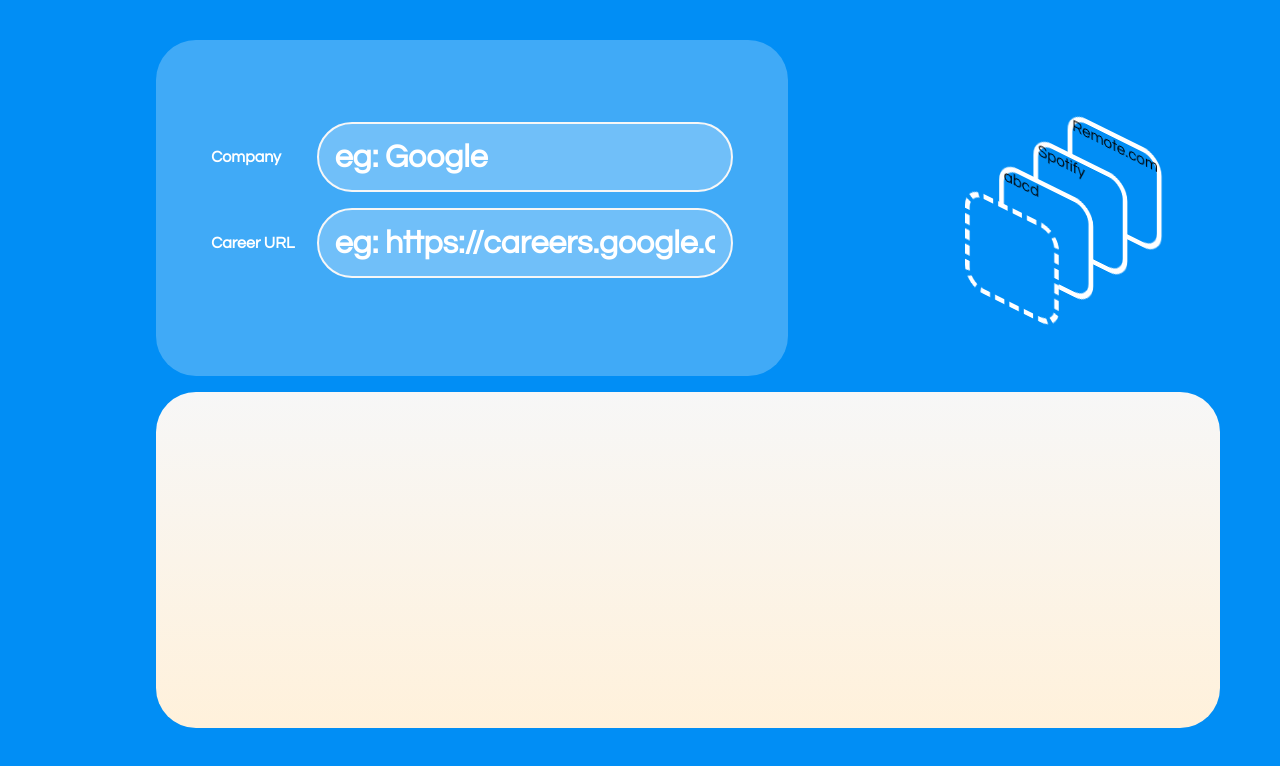
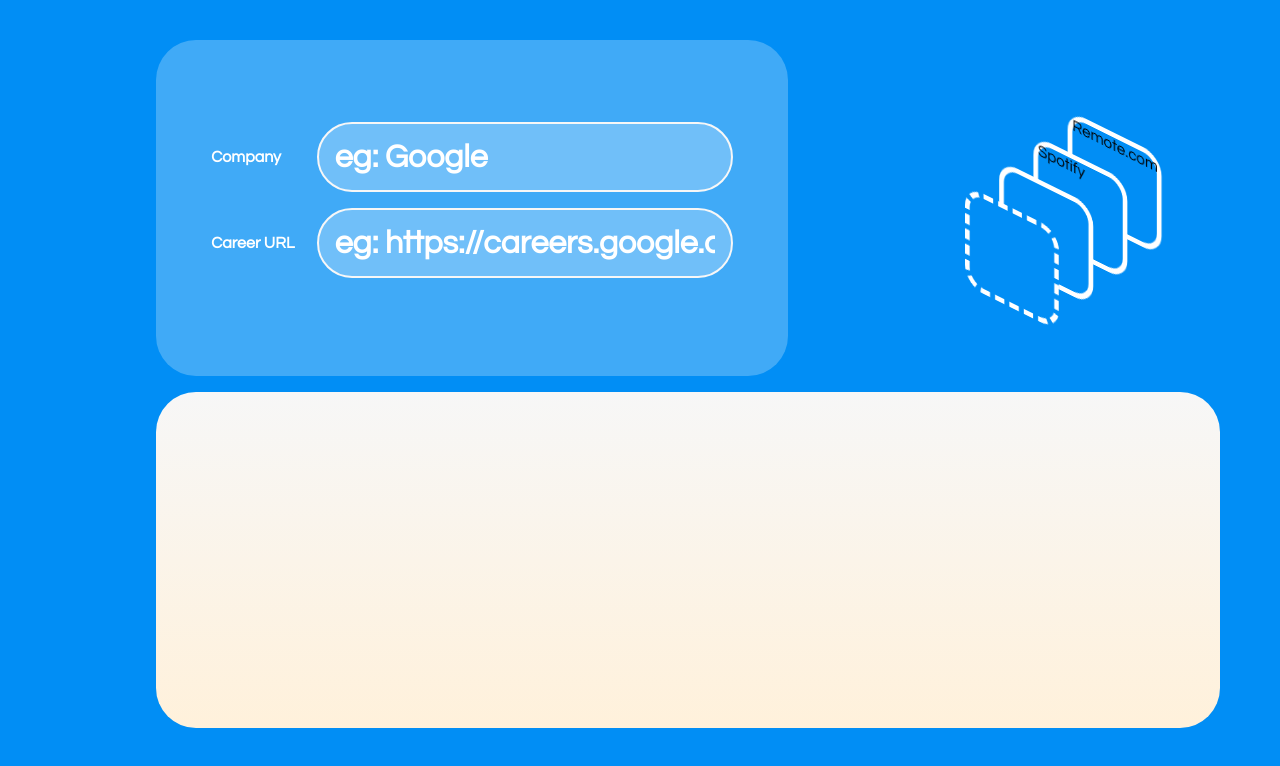
Before and after one commit to niwsa/career-recce, a Next.js app: page / in a window 1280 px wide. Shown: the top 766 px of the page. Built offline with nearby package versions, Linux system fonts and the light colour scheme.

Commit message:
Transition to API route for generating screenshot

```diff
--- a/pages/[[...slug]].js
+++ /dev/null
@@ -1,136 +0,0 @@
-import Head from "next/head";
-import Link from "next/link";
-import Image from "next/image";
-import { useRouter } from "next/router";
-import styles from "../styles/Home.v2.module.css";
-import { screenshotPage } from "lib/screenshot";
-
-const trackedJobs = [
-  {
-    interests: "Frontend",
-    jobPage: "https%3A%2F%2Fboards.greenhouse.io%2Fremotecom",
-  },
-  {
-    interests: "Subscription",
-    jobPage: "https%3A%2F%2Fwww.spotifyjobs.com%2Flocations%2Fmumbai",
-  },
-];
-export default function Home({ imageUrl }) {
-  const router = useRouter();
-
-  return (
-    <div className={`${styles.container}`}>
-      <Head>
-        <title>👀</title>
-        <link rel="icon" href="/favicon.ico" />
-      </Head>
-      <main className={styles.main}>
-        <div className={styles.inpForm}>
-          <form className={`h100 flx flx-col flx-cntr ${styles.form}`}>
-            <div className="flx flx-cntr">
-              <label htmlFor="cName">Company</label>
-              <input
-                id="cName"
-                type="text"
-                placeholder="eg: Google"
-                aria-label="Company Name"
-                className="input"
-                required
-              ></input>
-            </div>
-            <div className="flx flx-cntr">
-              <label htmlFor="cUrl">Career URL</label>
-              <input
-                id="cUrl"
-                type="url"
-                placeholder="eg: https://careers.google.com/jobs/results/"
-                aria-label="Career URL"
-                className="input"
-                required
-              ></input>
-            </div>
-          </form>
-        </div>
-        <div className={styles.scene}>
-          <div className={styles.card}>
-            <Link
-              href={`/${trackedJobs[0].interests}/${trackedJobs[0].jobPage}`}
-            >
-              <a>Remote.com</a>
-            </Link>
-          </div>
-          <div className={styles.card}>
-            <Link
-              href={`/${trackedJobs[1].interests}/${trackedJobs[1].jobPage}`}
-            >
-              <a>Spotify</a>
-            </Link>
-          </div>
-          <div className={styles.card}>
-            <Link href={`/testISR/abcd`}>
-              <a>abcd</a>
-            </Link>
-          </div>
-          <div className={styles.card}></div>
-        </div>
-        <div className={styles.extraction}>
-          <blockquote>
-            {router.isFallback ? (
-              "Scanning the job page..."
-            ) : imageUrl ? (
-              <Image
-                alt="Job Openings"
-                src={imageUrl}
-                layout="responsive"
-                width={600}
-                height={253.125}
-              />
-            ) : null}
-          </blockquote>
-        </div>
-      </main>
-    </div>
-  );
-}
-
-export async function getStaticProps({ params }) {
-  // Code for scraping job postings
-  // Call an external API endpoint to get posts
-  const { slug } = params;
-  let out = "";
-
-  if (Array.isArray(slug) && slug.length === 2) {
-    const {
-      slug: [interests, companyCareerUrl],
-    } = params;
-
-    if (interests && companyCareerUrl) {
-      const [imageUrl, browser] = await screenshotPage({
-        interests,
-        companyCareerUrl,
-      });
-      out = imageUrl;
-      await browser.close();
-    }
-  }
-
-  return {
-    props: {
-      imageUrl: out,
-    },
-    // Next.js will attempt to re-generate the page:
-    // - When a request comes in
-    // - At most once every 10 seconds
-    revalidate: 60, // In seconds
-  };
-}
-
-export async function getStaticPaths() {
-  // We'll pre-render only these paths at build time.
-  // Statically generate /
-  const paths = [{ params: { slug: null } }];
-  // { fallback: true } means other routes not yet generated at build time
-  // will serve a fallback page (Spinner) on first request while Next.js generates static
-  // HTML and JSON in background.
-  return { paths, fallback: true };
-}
--- /dev/null
+++ b/pages/api/scan/[query]/[url].js
@@ -0,0 +1,12 @@
+import { screenshotPage } from "lib/screenshot";
+
+export default async function handler(req, res) {
+  const { query, url } = req.query;
+  console.log(`generating screenshot for 🕸`, companyCareerUrl);
+  console.table({ query, url });
+  const imageUrl = await screenshotPage({
+    interests: query,
+    companyCareerUrl: url,
+  });
+  res.status(200).json({ scrShot: imageUrl });
+}
--- /dev/null
+++ b/pages/index.js
@@ -0,0 +1,165 @@
+import Head from "next/head";
+// import Link from "next/link";
+import Image from "next/image";
+// import { useRouter } from "next/router";
+import styles from "styles/Home.v2.module.css";
+// import { screenshotPage } from "lib/screenshot";
+import useSWR from "swr";
+import { useState } from "react";
+
+const trackedJobs = [
+  {
+    interests: "Frontend",
+    jobPage: "https%3A%2F%2Fboards.greenhouse.io%2Fremotecom",
+  },
+  {
+    interests: "Subscription",
+    jobPage: "https%3A%2F%2Fwww.spotifyjobs.com%2Flocations%2Fmumbai",
+  },
+];
+export default function Home() {
+  // const router = useRouter();
+
+  const [entity, setEntity] = useState({ url: "", query: "" });
+
+  const { data: scanResults, error } = useSWR(
+    entity.query && entity.url
+      ? `/api/scan/${entity.query}/${entity.url}`
+      : null,
+    (...args) => fetch(...args).then((res) => res.json()),
+    { revalidateOnFocus: false }
+  );
+
+  const isEntitySet = entity.url && entity.query;
+  const isScanning = isEntitySet && !scanResults && !error;
+
+  return (
+    <div className={`${styles.container}`}>
+      <Head>
+        <title>👀</title>
+        <link rel="icon" href="/favicon.ico" />
+      </Head>
+      <main className={styles.main}>
+        <div className={styles.inpForm}>
+          <form className={`h100 flx flx-col flx-cntr ${styles.form}`}>
+            <div className="flx flx-cntr">
+              <label htmlFor="cName">Company</label>
+              <input
+                id="cName"
+                type="text"
+                placeholder="eg: Google"
+                aria-label="Company Name"
+                className="input"
+                required
+              ></input>
+            </div>
+            <div className="flx flx-cntr">
+              <label htmlFor="cUrl">Career URL</label>
+              <input
+                id="cUrl"
+                type="url"
+                placeholder="eg: https://careers.google.com/jobs/results/"
+                aria-label="Career URL"
+                className="input"
+                required
+              ></input>
+            </div>
+          </form>
+        </div>
+        <div className={styles.scene}>
+          <div
+            className={styles.card}
+            onClick={() =>
+              setEntity({
+                url: trackedJobs[0].jobPage,
+                query: trackedJobs[0].interests,
+              })
+            }
+          >
+            {/* <Link
+              href={`/${trackedJobs[0].interests}/${trackedJobs[0].jobPage}`}
+            >
+              <a>Remote.com</a>
+            </Link> */}
+            Remote.com
+          </div>
+          <div
+            className={styles.card}
+            onClick={() =>
+              setEntity({
+                url: trackedJobs[1].jobPage,
+                query: trackedJobs[1].interests,
+              })
+            }
+          >
+            {/* <Link
+              href={`/${trackedJobs[1].interests}/${trackedJobs[1].jobPage}`}
+            >
+              <a>Spotify</a>
+            </Link> */}
+            Spotify
+          </div>
+          <div className={styles.card}></div>
+          <div className={styles.card}></div>
+        </div>
+        <div className={styles.extraction}>
+          <blockquote>
+            {isScanning ? (
+              "Scanning the job page..."
+            ) : scanResults?.scrShot ? (
+              <Image
+                alt="Job Openings"
+                src={scanResults.scrShot}
+                layout="responsive"
+                width={600}
+                height={253.125}
+              />
+            ) : null}
+          </blockquote>
+        </div>
+      </main>
+    </div>
+  );
+}
+
+// export async function getStaticProps({ params }) {
+// Code for scraping job postings
+// Call an external API endpoint to get posts
+// const { slug } = params;
+// let out = "";
+
+// if (Array.isArray(slug) && slug.length === 2) {
+//   const {
+//     slug: [interests, companyCareerUrl],
+//   } = params;
+
+//   if (interests && companyCareerUrl) {
+//     const [imageUrl, browser] = await screenshotPage({
+//       interests,
+//       companyCareerUrl,
+//     });
+//     out = imageUrl;
+//     await browser.close();
+//   }
+// }
+
+// return {
+//   props: {
+//     imageUrl: out,
+//   },
+// Next.js will attempt to re-generate the page:
+// - When a request comes in
+// - At most once every 60 seconds
+// revalidate: 60,
+//   };
+// }
+
+// export async function getStaticPaths() {
+// We'll pre-render only these paths at build time.
+// Statically generate /
+// const paths = [{ params: { slug: null } }];
+// { fallback: true } means other routes not yet generated at build time
+// will serve a fallback page (Spinner) on first request while Next.js generates static
+// HTML and JSON in background.
+// return { paths, fallback: true };
+// }
```
